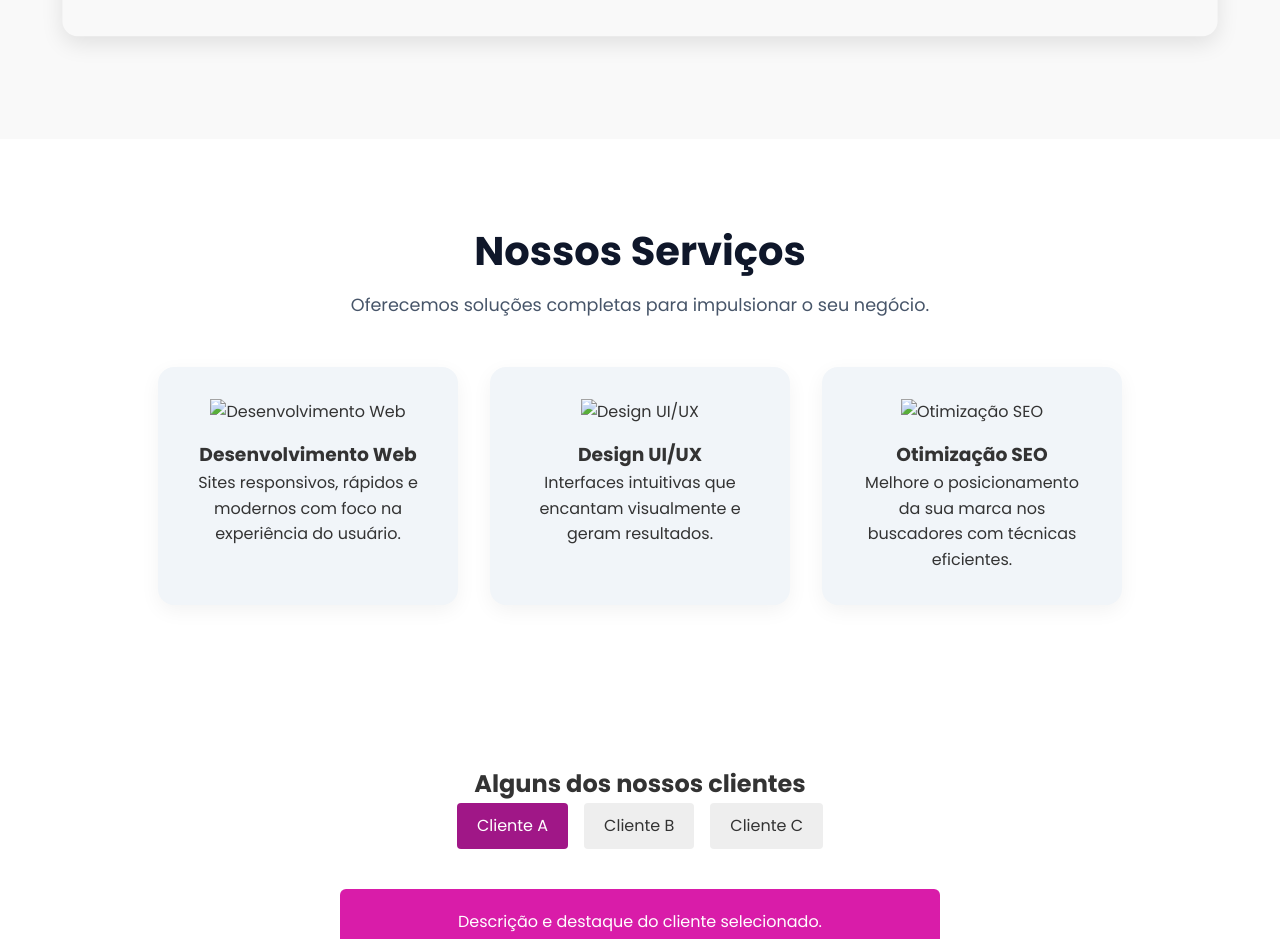
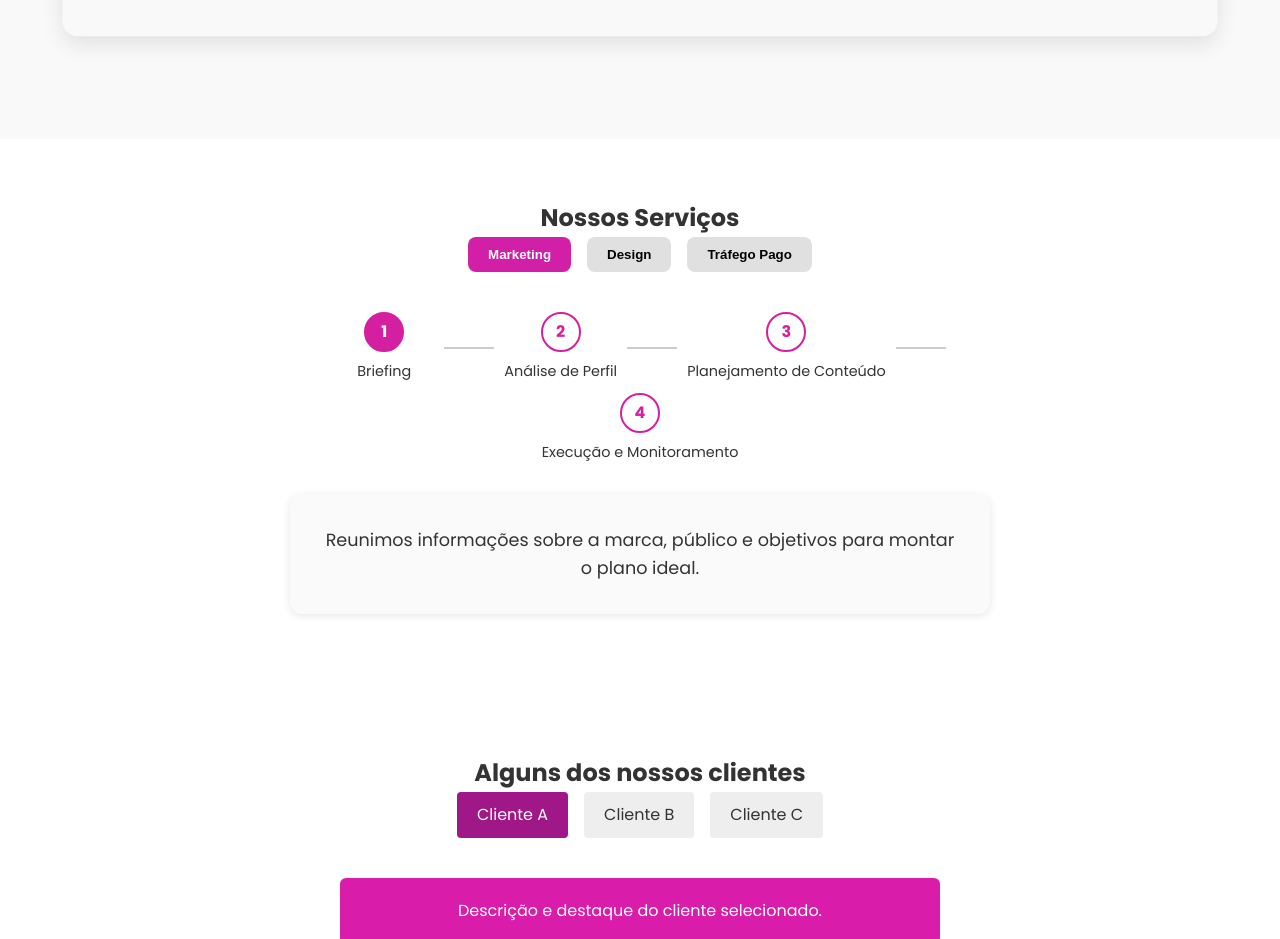
Before and after one commit to kaykyrugani/u-can.developer, a plain HTML site: page index.html in a window 1280 px wide. Shown: the part 2300-3239 px from the top of the page. Drawn offline with Linux system fonts and the light colour scheme.

```diff
--- a/index.html
+++ b/index.html
@@ -49,7 +49,7 @@
 
 
   <!-- Quem Somos -->
-  <section class="quem-somos-section">
+  <section id="quem-somos" class="quem-somos-section">
     <div class="quem-somos-bloco bloco-esquerda animar-scroll">
       <div class="texto">
         <h2>História</h2>
@@ -116,30 +116,22 @@
 
 
   <!-- Serviços -->
-  <section class="servicos-section animar-scroll" id="servicos">
-    <h2 class="titulo-servicos">Nossos Serviços</h2>
-    <p class="descricao-servicos">Oferecemos soluções completas para impulsionar o seu negócio.</p>
+<section id="servicos" class="servicos">
+  <h2>Nossos Serviços</h2>
+  <div class="tabs">
+    <button class="tab active" onclick="changeService('marketing')">Marketing</button>
+    <button class="tab" onclick="changeService('design')">Design</button>
+    <button class="tab" onclick="changeService('trafego')">Tráfego Pago</button>
+  </div>
 
-    <div class="servicos-container">
-      <div class="servico-card">
-        <img src="images/icon-web.png" alt="Desenvolvimento Web">
-        <h3>Desenvolvimento Web</h3>
-        <p>Sites responsivos, rápidos e modernos com foco na experiência do usuário.</p>
-      </div>
+  <div class="steps-line" id="steps-line">
+    <!-- Etapas serão renderizadas aqui pelo JS -->
+  </div>
 
-      <div class="servico-card">
-        <img src="images/icon-uiux.png" alt="Design UI/UX">
-        <h3>Design UI/UX</h3>
-        <p>Interfaces intuitivas que encantam visualmente e geram resultados.</p>
-      </div>
-
-      <div class="servico-card">
-        <img src="images/icon-seo.png" alt="Otimização SEO">
-        <h3>Otimização SEO</h3>
-        <p>Melhore o posicionamento da sua marca nos buscadores com técnicas eficientes.</p>
-      </div>
-    </div>
-  </section>
+  <div class="step-content" id="step-content">
+    <!-- Conteúdo da etapa atual será exibido aqui -->
+  </div>
+</section>
 
 
   <!-- Clientes -->
@@ -203,6 +195,142 @@
     </div>
   </footer>
 
+  <script>
+    const serviceData = {
+      marketing: {
+        steps: ["Briefing", "Análise de Perfil", "Planejamento de Conteúdo", "Execução e Monitoramento"],
+        content: [
+          "Reunimos informações sobre a marca, público e objetivos para montar o plano ideal.",
+          "Analisamos o perfil do cliente ideal e a presença digital atual.",
+          "Criamos uma estratégia de conteúdo com base nos objetivos traçados.",
+          "Executamos as ações e monitoramos os resultados em tempo real."
+        ]
+      },
+      design: {
+        steps: ["Pesquisa", "Wireframe", "Prototipação", "Entrega Final"],
+        content: [
+          "Entendimento do negócio, benchmark e referências visuais.",
+          "Esboçamos a estrutura básica das telas para aprovação de layout.",
+          "Desenvolvemos protótipos navegáveis com interações reais.",
+          "Entrega dos arquivos finais otimizados e prontos para desenvolvimento."
+        ]
+      },
+      trafego: {
+        steps: ["Diagnóstico", "Criação de Campanhas", "Teste A/B", "Otimização de ROI"],
+        content: [
+          "Avaliamos o histórico e dados da conta para definir metas de tráfego.",
+          "Desenvolvemos campanhas com segmentações específicas.",
+          "Realizamos testes A/B com diferentes criativos e públicos.",
+          "Ajustamos campanhas com foco em performance e retorno."
+        ]
+      }
+    };
+
+    let currentService = "marketing";
+    let currentStep = 0;
+
+    function changeService(serviceName) {
+      currentService = serviceName;
+      currentStep = 0;
+
+      document.querySelectorAll(".tab").forEach(tab => tab.classList.remove("active"));
+      document.querySelector(`.tab[onclick*="${serviceName}"]`).classList.add("active");
+
+      renderSteps();
+      renderContent();
+    }
+
+    function changeStep(index) {
+      currentStep = index;
+      renderSteps();
+      renderContent();
+    }
+
+    function renderSteps(serviceKey) {
+      const service = serviceData[serviceKey];
+      if (!service || !service.steps) return;
+
+      const steps = service.steps;
+      const stepsLine = document.getElementById("steps-line");
+      stepsLine.innerHTML = ""; // Limpar passos anteriores
+
+      steps.forEach((step, index) => {
+        // Criar container do passo
+        const stepDiv = document.createElement("div");
+        stepDiv.classList.add("step");
+        if (index === currentStep) {
+          stepDiv.classList.add("active");
+        }
+
+        // Ao clicar, atualizar o passo atual
+        stepDiv.addEventListener("click", () => {
+          changeStep(index); // Atualiza o conteúdo
+        });
+
+        // Criar círculo numerado
+        const circle = document.createElement("div");
+        circle.classList.add("step-circle");
+        circle.textContent = index + 1;
+        if (index === currentStep) {
+          circle.classList.add("active");
+        }
+
+        // Criar título do passo
+        const title = document.createElement("div");
+        title.classList.add("step-title");
+        title.textContent = step;
+
+        // Montar a estrutura
+        stepDiv.appendChild(circle);
+        stepDiv.appendChild(title);
+        stepsLine.appendChild(stepDiv);
+
+        // Linha conectora entre passos
+        if (index < steps.length - 1) {
+          const line = document.createElement("div");
+          line.classList.add("line");
+          stepsLine.appendChild(line);
+        }
+      });
+
+      updateStepVisuals();
+    }
+
+    function updateStepVisuals() {
+      const stepCircles = document.querySelectorAll(".step-circle");
+      const lines = document.querySelectorAll(".line");
+
+      stepCircles.forEach((circle, index) => {
+        if (index <= currentStep) {
+          circle.classList.add("active");
+        } else {
+          circle.classList.remove("active");
+        }
+      });
+
+      lines.forEach((line, index) => {
+        if (index < currentStep) {
+          line.classList.add("active");
+        } else {
+          line.classList.remove("active");
+        }
+      });
+
+      const contentBox = document.getElementById("step-content");
+      contentBox.innerHTML = `<p>${serviceData[currentService].content[currentStep]}</p>`;
+    }
+
+    function renderContent() {
+      const contentBox = document.getElementById("step-content");
+      contentBox.textContent = serviceData[currentService].content[currentStep];
+    }
+
+    // Inicialização
+    document.addEventListener("DOMContentLoaded", () => {
+      renderSteps(currentService); // Passar o serviço atual
+      renderContent();
+    });
+  </script>
+
 </body>
-
 </html>
--- a/style.css
+++ b/style.css
@@ -281,63 +281,110 @@
   /* ====================
      SERVIÇOS
   ==================== */
-  .servicos-section {
-    padding: 5rem 2rem;
-    background-color: #ffffff;
+  .servicos {
+    text-align: center;
+    padding: 60px 20px;
+  }
+
+  .tabs {
+    display: flex;
+    justify-content: center;
+    gap: 1rem;
+    margin-bottom: 40px;
+    flex-wrap: wrap;
+  }
+
+  .tab {
+    background-color: #e0e0e0;
+    border: none;
+    padding: 10px 20px;
+    font-weight: 600;
+    cursor: pointer;
+    border-radius: 8px;
+    transition: background-color 0.3s ease;
+  }
+
+  .tab.active {
+    background-color: #d11fa8;
+    color: white;
+  }
+
+  .steps-line {
+    display: flex;
+    justify-content: center;
+    align-items: center;
+    gap: 10px;
+    flex-wrap: wrap;
+    margin: 30px auto;
+    max-width: 800px;
+  }
+
+  .step {
+    text-align: center;
+    cursor: pointer;
+    display: flex;
+    flex-direction: column;
+    align-items: center;
+    min-width: 100px;
+  }
+
+  .step-circle {
+    width: 40px;
+    height: 40px;
+    border-radius: 50%;
+    background-color: white;
+    color: #d420a0;
+    border: 2px solid #d420a0;
+    display: flex;
+    align-items: center;
+    justify-content: center;
+    font-weight: bold;
+    transition: background 0.3s, color 0.3s;
+  }
+
+  .step-circle.active {
+    background-color: #d420a0;
+    color: white;
+  }
+
+  .line {
+    width: 50px;
+    height: 2px;
+    background-color: #ccc;
+    transition: background 0.3s;
+  }
+
+  .line.active {
+    background-color: #d420a0;
+  }
+
+  .step-title {
+    margin-top: 8px;
+    font-size: 0.9rem;
+    color: #333;
+  }
+
+
+  .step-content {
+    max-width: 700px;
+    margin: 0 auto;
+    background-color: #fafafa;
+    padding: 30px;
+    border-radius: 12px;
+    box-shadow: 0 2px 8px rgba(0,0,0,0.1);
+    font-size: 1.1rem;
+    line-height: 1.6;
+    color: #333;
+    min-height: 120px;
+    display: flex;
+    align-items: center;
+    justify-content: center;
     text-align: center;
   }
 
-  .titulo-servicos {
-    font-size: 2.5rem;
-    color: #0f172a;
-    margin-bottom: 0.5rem;
+  .step-content p {
+    margin: 0;
   }
-
-  .descricao-servicos {
-    font-size: 1.1rem;
-    margin-bottom: 3rem;
-    color: #475569;
-  }
-
-  .servicos-container {
-    display: flex;
-    flex-wrap: wrap;
-    justify-content: center;
-    gap: 2rem;
-  }
-
-  .servico-card {
-    background: #f1f5f9;
-    padding: 2rem;
-    width: 300px;
-    border-radius: 16px;
-    box-shadow: 0 6px 20px rgba(0,0,0,0.05);
-    transition: transform 0.3s ease;
-    opacity: 0;
-  }
-
-  .servico-card:hover {
-    transform: translateY(-8px);
-  }
-
-  /* Imagens ou ícones */
-  .servico-card img {
-    width: 64px;
-    height: 64px;
-    margin-bottom: 1rem;
-  }
-
-  /* Fade-up ao rolar */
-  .servicos-section.ativo .servico-card {
-    animation: fadeInUp 1s ease forwards;
-    opacity: 1;
-  }
-
-  @keyframes fadeInUp {
-    0% { opacity: 0; transform: translateY(40px); }
-    100% { opacity: 1; transform: translateY(0); }
-  }
-
 
   /* ====================
      CLIENTES
```
